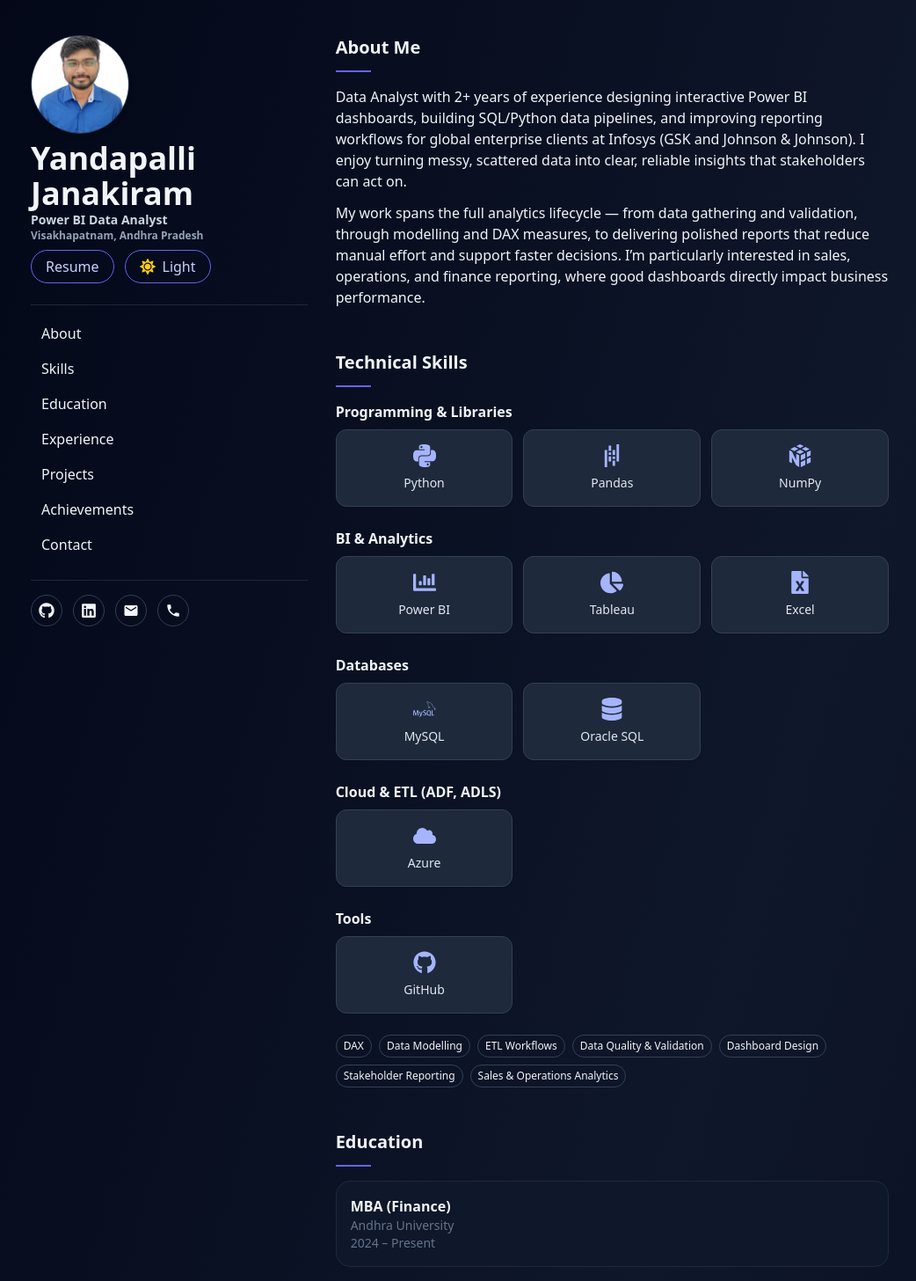
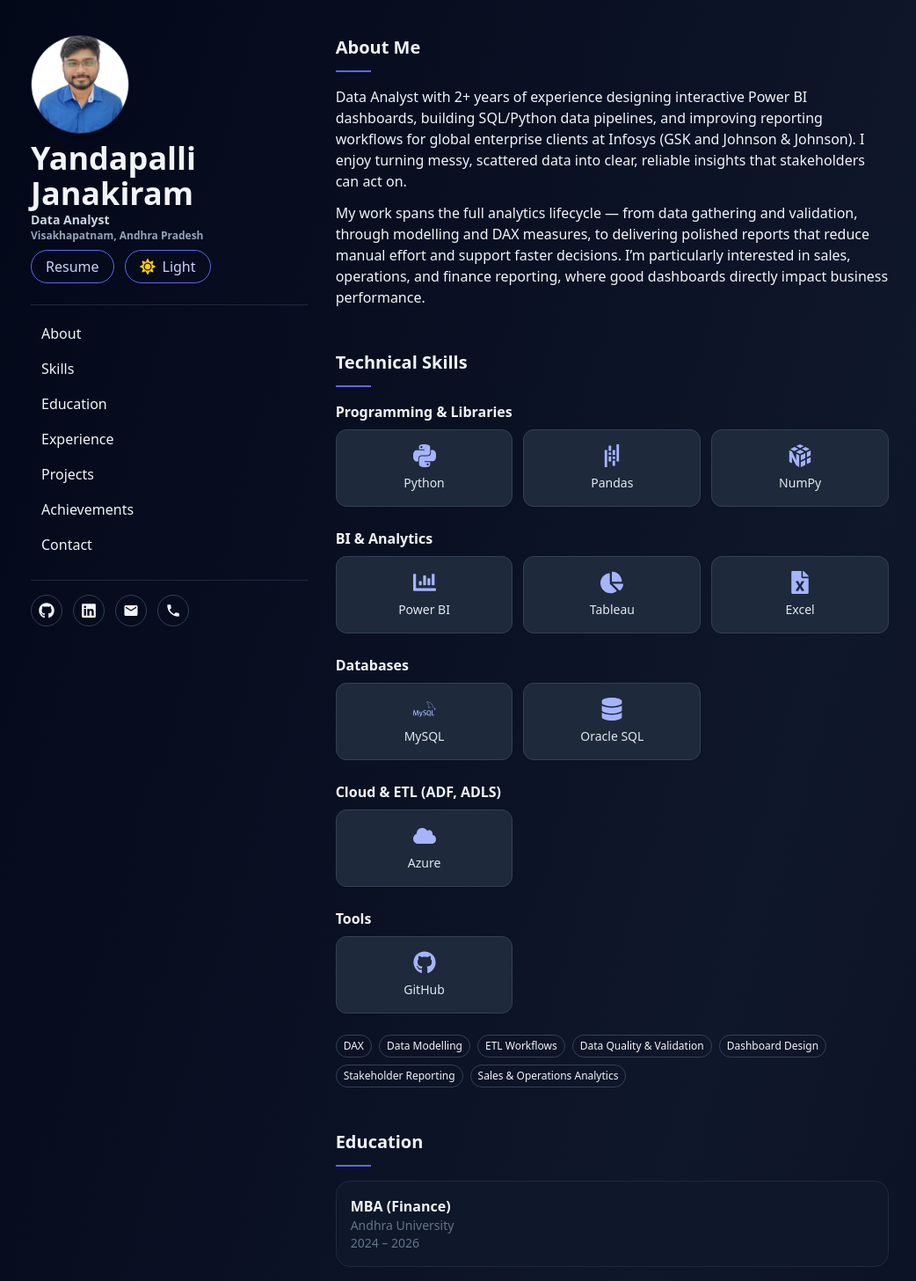
Before and after one commit to yan-jan-ram/portfolio, a React (Vite) app: page / in a window 1280 px wide. Shown: the top 1456 px of the page at 88% size, without its empty margins (117-1159 px from the left). Built offline with nearby package versions, Linux system fonts and the light colour scheme; the HTML template or start-up script is replaced by a standard one.

Commit message:
Updated MBA

```diff
--- a/src/App.jsx
+++ b/src/App.jsx
@@ -69,7 +69,7 @@
     degree: 'MBA (Finance)',
     institution: 'Andhra University',
     location: 'Andhra Pradesh',
-    period: '2024 – Present',
+    period: '2024 – 2026',
     details: ['Focus on data-driven financial decision making and analytics.']
   },
   {
@@ -228,7 +228,7 @@
                 Yandapalli Janakiram
               </h1>
               <b><p className='text-sm text-slate-500 dark:text-slate-300'>
-                Power BI Data Analyst
+                Data Analyst
               </p></b>
               <b><p className='text-xs text-slate-500 dark:text-slate-400'>
                 Visakhapatnam, Andhra Pradesh
```
Also changed, not shown: 1 other file (tests, documents, lock files or other folders).
